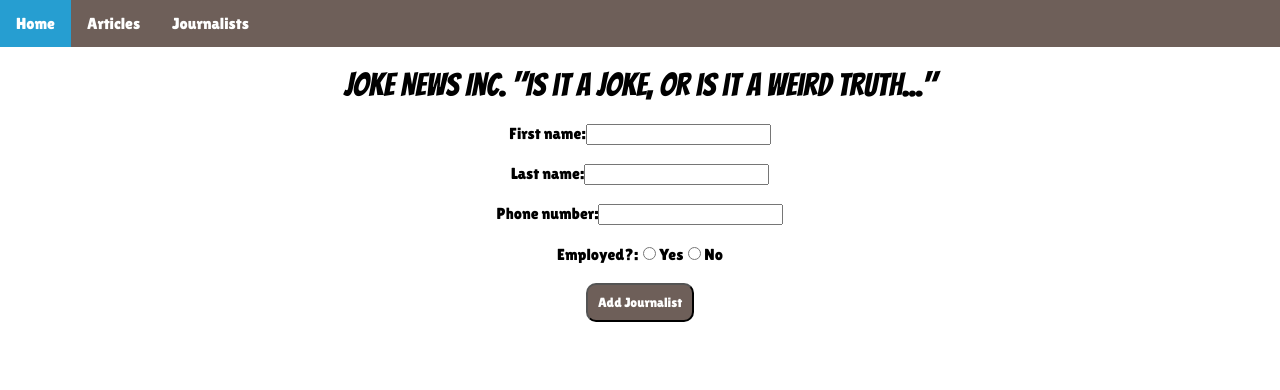
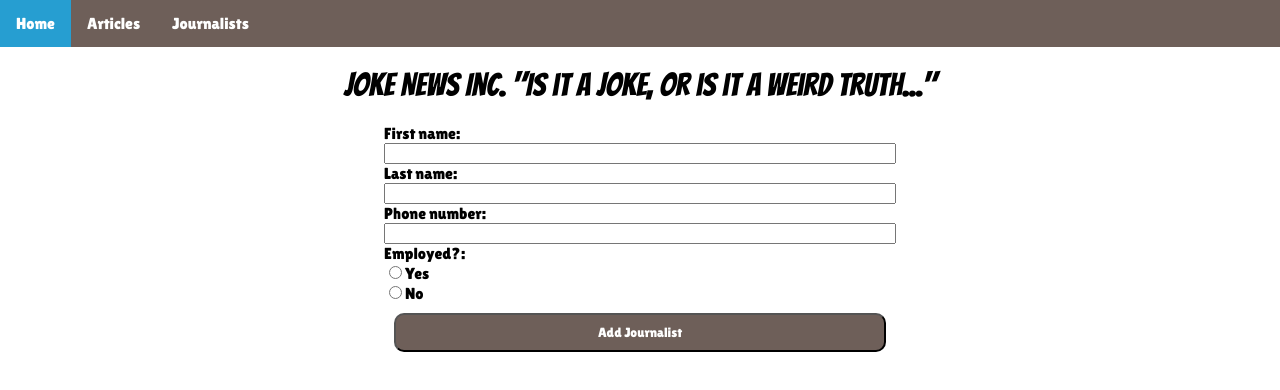
Before and after one commit to MichaelA26/CodeClanNewsProject, a React (Create React App) app in the folder client/: page /addjournalist in a window 1280 px wide. Shown: the top 390 px of the page. Built offline with nearby package versions, Linux system fonts and the light colour scheme; no server answers.

Commit message:
Css form style and image

```diff
--- a/client/src/App.css
+++ b/client/src/App.css
@@ -48,9 +48,19 @@ button {
   border-radius: 10px;
   font-family: 'Lilita One', cursive;
   padding: 10px;
+  margin: 10px;
 }
 
 img {
-  /* height: 50%;
-  width: 50%; */
+  width: 80%;
 }
+
+form {
+  display: flex;
+  justify-content: center;
+  flex-direction: column;
+  width: 40%;
+  margin: auto;
+  text-align: left;
+
+}
--- a/client/src/components/articles/AddArticleForm.js
+++ b/client/src/components/articles/AddArticleForm.js
@@ -88,17 +88,14 @@ class AddArticleForm extends Component {
             <form onSubmit={this.handleSubmit} >
                 Headline:
                 <input type="text" value={this.state.headline} onChange={this.handleHeadlineChange} />
-                <br /> <br />
                 Date:
                 <input type="date" value={this.state.date} onChange={this.handleDateChange} />
-                <br /> <br />
                 Journalist:
                 <select onChange={this.handleJournalistChange}>
                     {journalistNodes}
                 </select>
                 Story:
                 <input type="text" value={this.state.story} onChange={this.handleStoryChange} />
-                <br /><br />
                 Summary:
                 <input type="text" value={this.state.summary} onChange={this.handleSummaryChange} />
                 Category:
--- a/client/src/components/journalists/AddJournalistForm.js
+++ b/client/src/components/journalists/AddJournalistForm.js
@@ -1,4 +1,5 @@
 import React, { Component } from 'react'
+import { Redirect } from 'react-router-dom'
 
 class AddJournalistForm extends Component {
     constructor(props) {
@@ -37,6 +38,7 @@ class AddJournalistForm extends Component {
             phoneNumber: "",
             employed: true
         })
+        return <Redirect to = "/http://localhost:3000/journalists" />
     }
 
     handleFirstNameChange(event) {
@@ -64,19 +66,19 @@ class AddJournalistForm extends Component {
             <form onSubmit={this.handleSubmit} >
                 First name:
                 <input type="text" value={this.state.firstName} onChange={this.handleFirstNameChange} />
-                <br /> <br />
                 Last name:
                 <input type="text" value={this.state.lastName} onChange={this.handleLastNameChange} />
-                <br /> <br />
                 Phone number:
                 <input type="text" value={this.state.phoneNumber} onChange={this.handlePhoneNumberChange} />
-                <br /><br />
                 Employed?:
-                <input type="radio" name="employed" value="true" onChange={this.handleRadioButtonChange}  />
-                Yes
-                <input type="radio" name="employed" value="false" onChange={this.handleRadioButtonChange} />
-                No
-                <br /><br />
+                <div>
+                    <input type="radio" name="employed" value="true" onChange={this.handleRadioButtonChange}  />
+                    Yes
+                </div>
+                <div>
+                    <input type="radio" name="employed" value="false" onChange={this.handleRadioButtonChange} />
+                    No
+                </div>
                 <button type="submit" value="Post" >Add Journalist</button>
             </form>
         )
```
